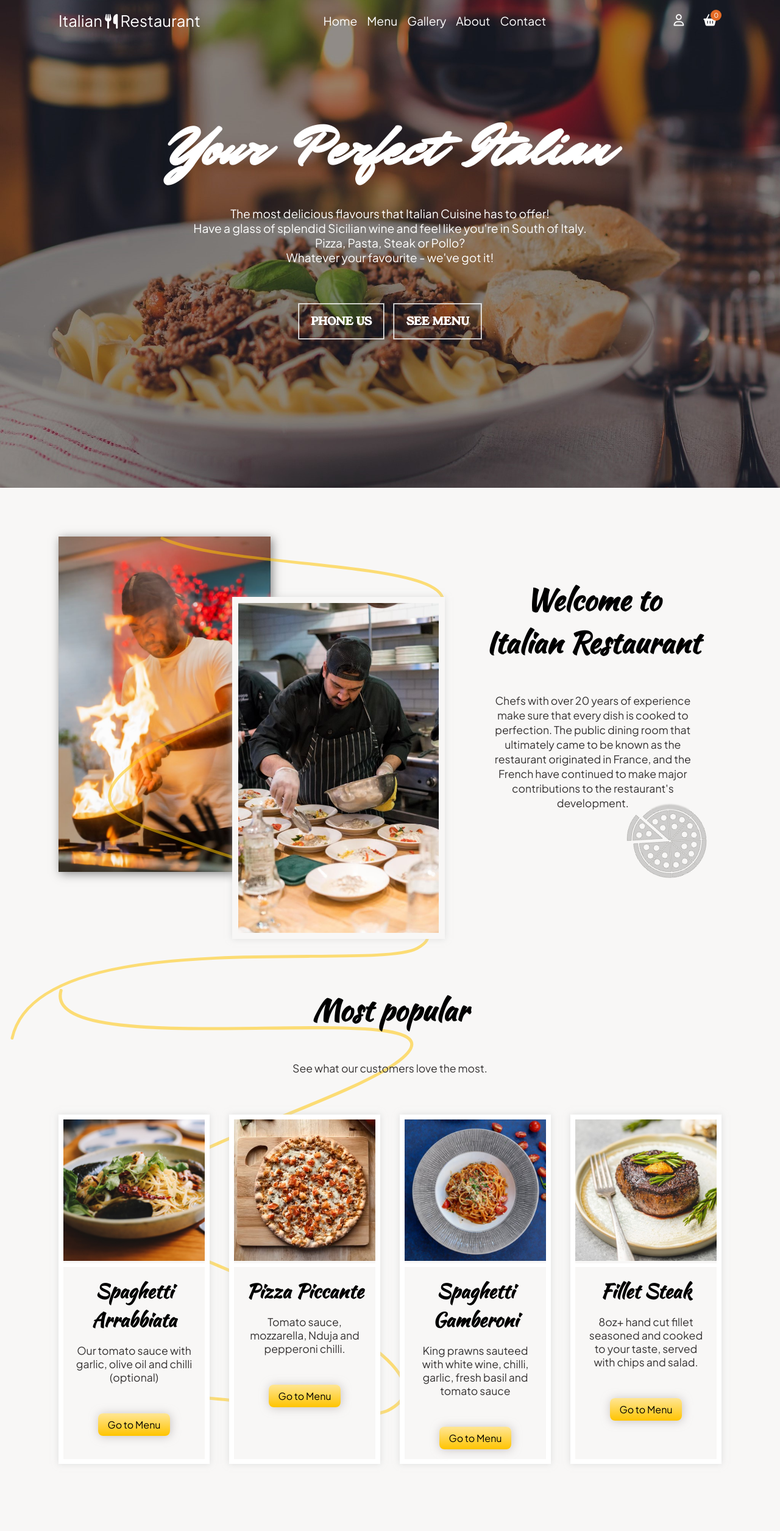
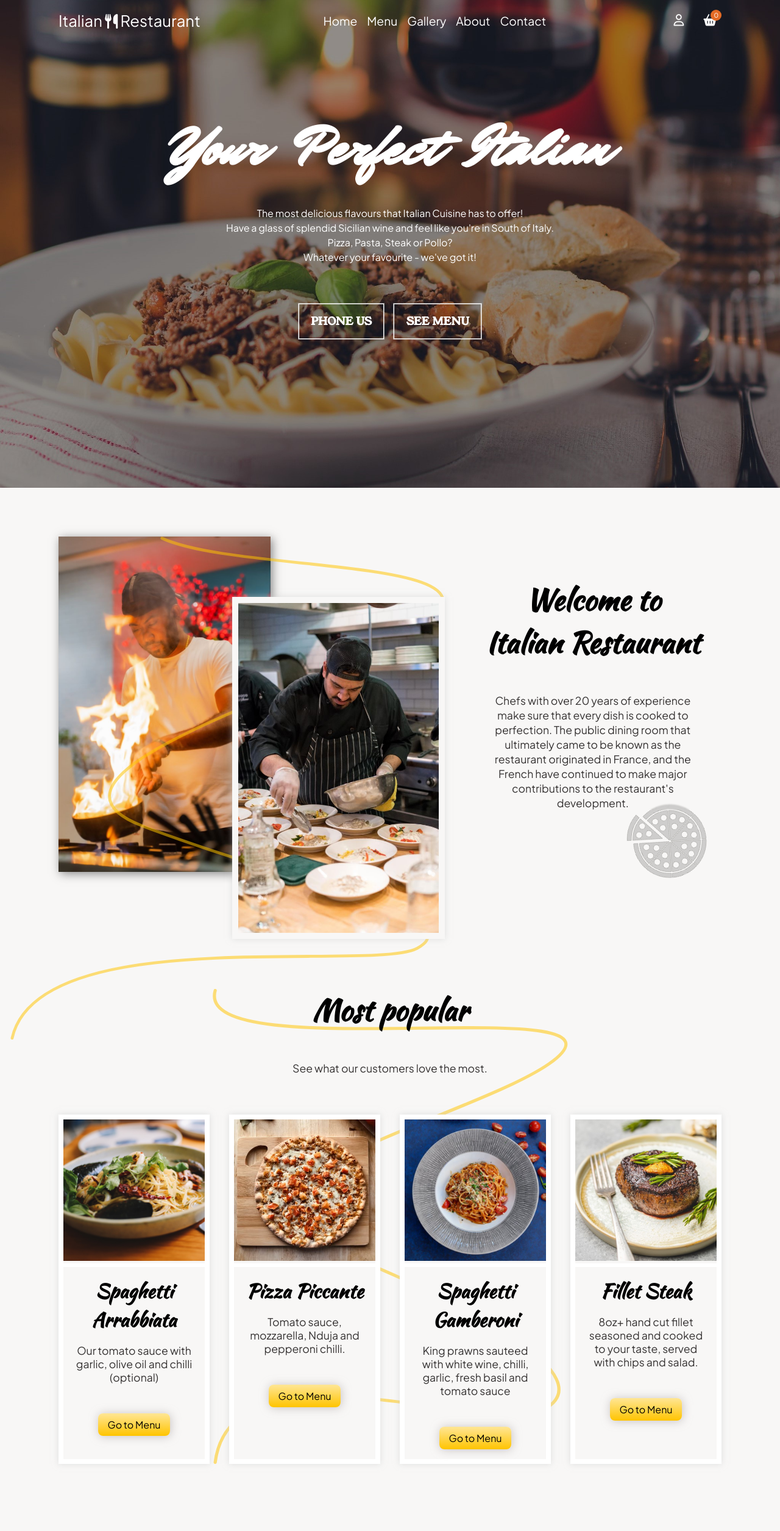
Before and after one commit to majaspar/project-restaurant, a React (Create React App) app in the folder client/: page / in a window 1280 px wide. Shown: the top 2511 px of the page at 61% size. Built offline with nearby package versions, Linux system fonts and the light colour scheme.

Commit message:
edit contact form submit

```diff
--- a/client/src/App.css
+++ b/client/src/App.css
@@ -724,7 +724,7 @@ header {
 }
 
 .hero__desc {
-  font-size: 1.2rem;
+  font-size: 1rem;
 }
 
 .hero__text {
@@ -899,6 +899,7 @@ header {
   position: relative;
   background: url('assets/vector2.svg') no-repeat;
   background-size: contain;
+  background-position: center;
 }
 
 .popular-dishes__grid {
--- a/client/src/screens/ContactScreen.js
+++ b/client/src/screens/ContactScreen.js
@@ -87,7 +87,7 @@ export default function ContactScreen() {
                             <label className="form__label" htmlFor="name">Message: </label>
                             <textarea className="form__textarea" placeholder='How can we help you?' name="message" required />
                         </div>
-                        <input type="hidden" name="_next" value="https://italianrestaurant.onrender.com/thanks" />
+                        <input type="hidden" name="_next" value="https://project-restaurant-lena.netlify.app/#/thanks" />
                         <input type="hidden" name="_captcha" value="false" />
                         <input type="hidden" name="_template" value="table" />
                         <input type="hidden" name="_subject" value="Contact from Italian Restaurant" />
--- a/client/src/screens/Homescreen.js
+++ b/client/src/screens/Homescreen.js
@@ -1,4 +1,4 @@
-import React from 'react'
+import React from 'react';
 import Navbar from '../Navbar';
 import Welcome from '../Welcome';
 import PopularDishes from '../PopularDishes';
```
